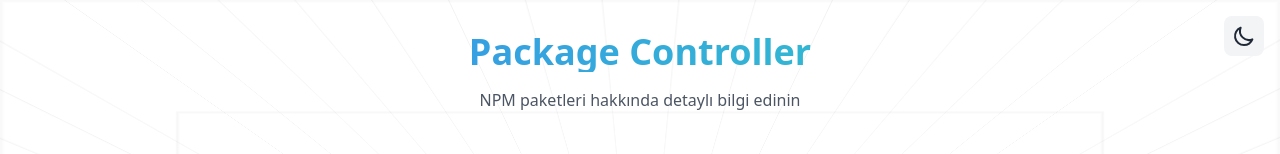
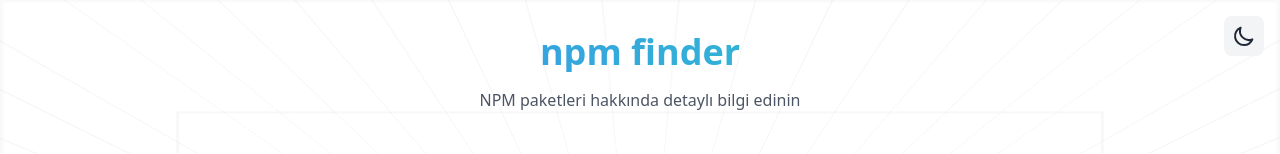
Before and after one commit to gamzesirin/Package-Controller, a Next.js app: page / in a window 1280 px wide. Shown: the top 154 px of the page. Built offline with nearby package versions, Linux system fonts and the light colour scheme; no server answers.

Commit message:
page.tsx

```diff
--- a/app/page.tsx
+++ b/app/page.tsx
@@ -101,7 +101,7 @@ function HomeContent() {
 				<main className="container mx-auto px-4 py-8">
 					<div className="text-center mb-12">
 						<h1 className="text-4xl font-bold mb-4 bg-clip-text text-transparent bg-gradient-to-r from-blue-500 to-teal-400">
-							Package Controller
+							npm finder
 						</h1>
 						<p className="text-gray-600 dark:text-gray-300">NPM paketleri hakkında detaylı bilgi edinin</p>
 					</div>
```
